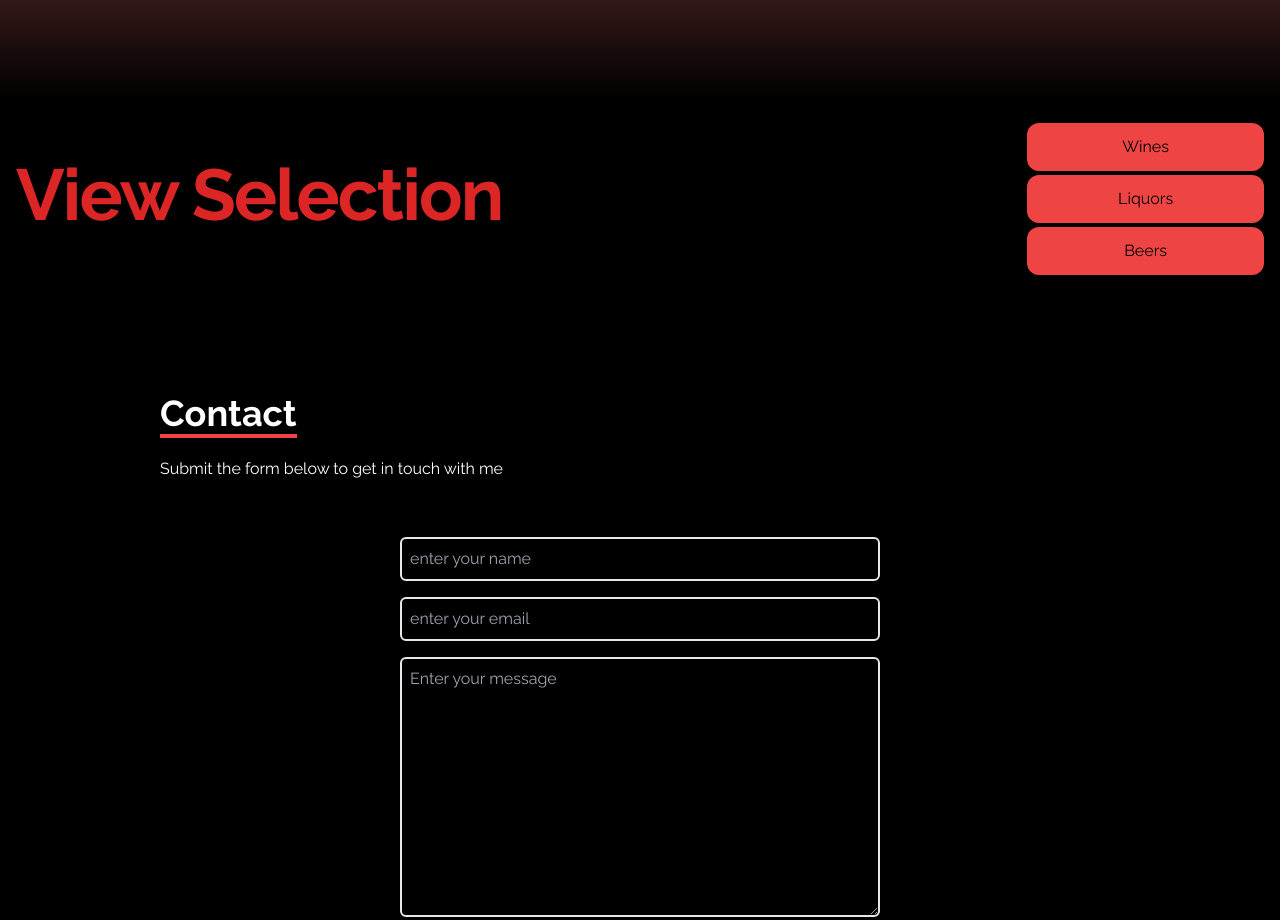
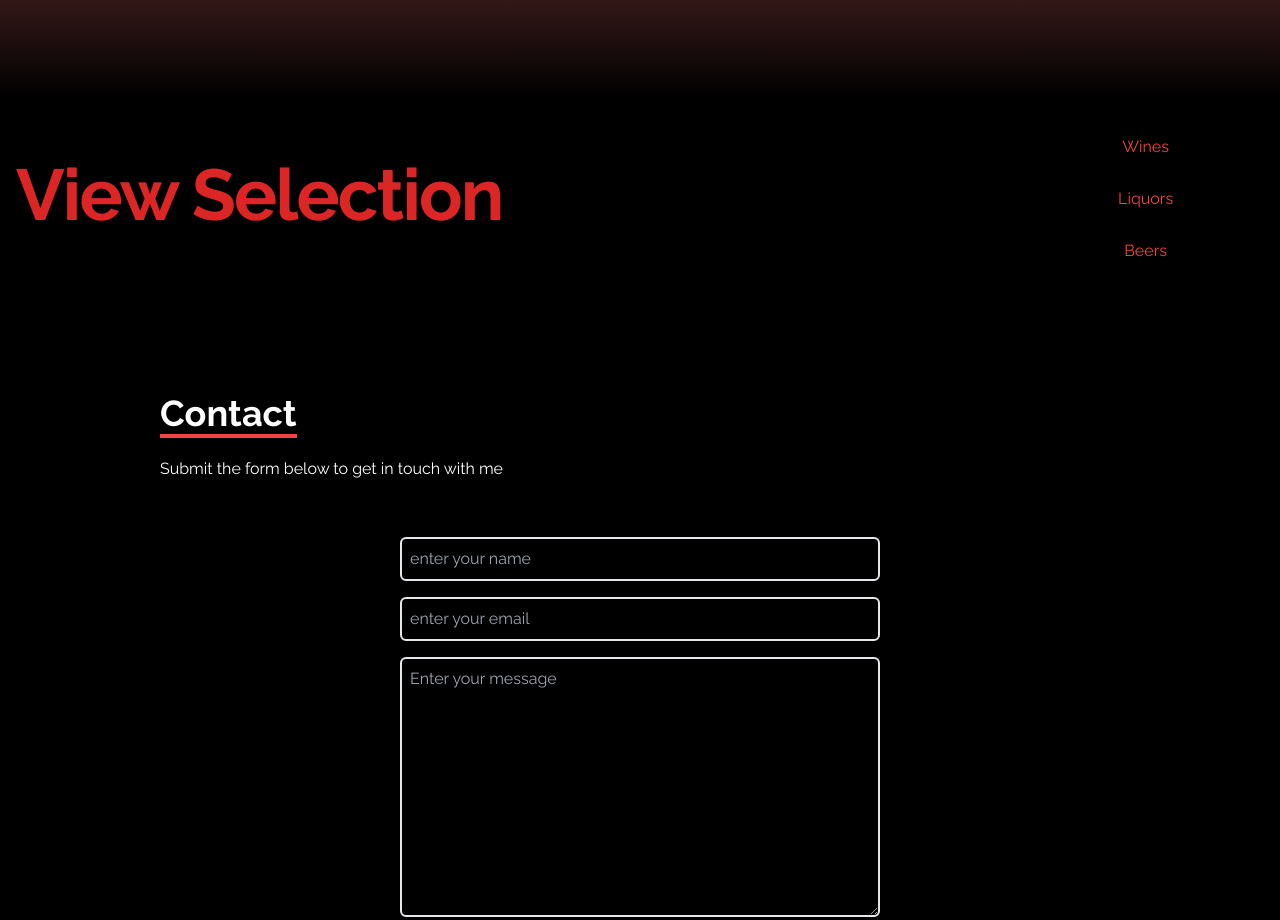
Before and after one commit to gkozlowskidesign/React-LiquorStore, a React (Create React App) app: page / in a window 1280 px wide. Shown: the part 940-1860 px from the top of the page. Built offline with nearby package versions, Linux system fonts and the light colour scheme.

Commit message:
Update Menu.jsx

```diff
--- a/src/components/Menu.jsx
+++ b/src/components/Menu.jsx
@@ -8,12 +8,12 @@
         </div>
         <div class="bg-black rounded-xl">
             <div class="bg-black rounded-xl list-none text-center ">
-              <li class="py-3 bg-red-500 ring-4 ring-black rounded-xl hover:bg-red-300">
-                <a href="/wine" class="list-none">Wines</a></li>
-              <li class="py-3 mt-1 bg-red-500 to-black  ring-4 ring-black rounded-xl hover:bg-red-300">
-                <a href="/liquor" class="list-none">Liquors</a></li>
-              <li class="py-3 mt-1 bg-red-500 to-black  ring-4 ring-black rounded-xl hover:bg-red-300">
-                <a href="/beer" class="list-none">Beers</a></li>
+              <li class="py-3 bg-black ring-4 ring-black rounded-xl hover:bg-red-300">
+                <a href="/wine" class="list-none text-red-500">Wines</a></li>
+              <li class="py-3 mt-1 bg-black ring-4 ring-black rounded-xl hover:bg-red-300">
+                <a href="/liquor" class="list-none text-red-500">Liquors</a></li>
+              <li class="py-3 mt-1 bg-black ring-4 ring-black rounded-xl hover:bg-red-300">
+                <a href="/beer" class="list-none text-red-500">Beers</a></li>
             </div>
         </div>
     </div>
```
